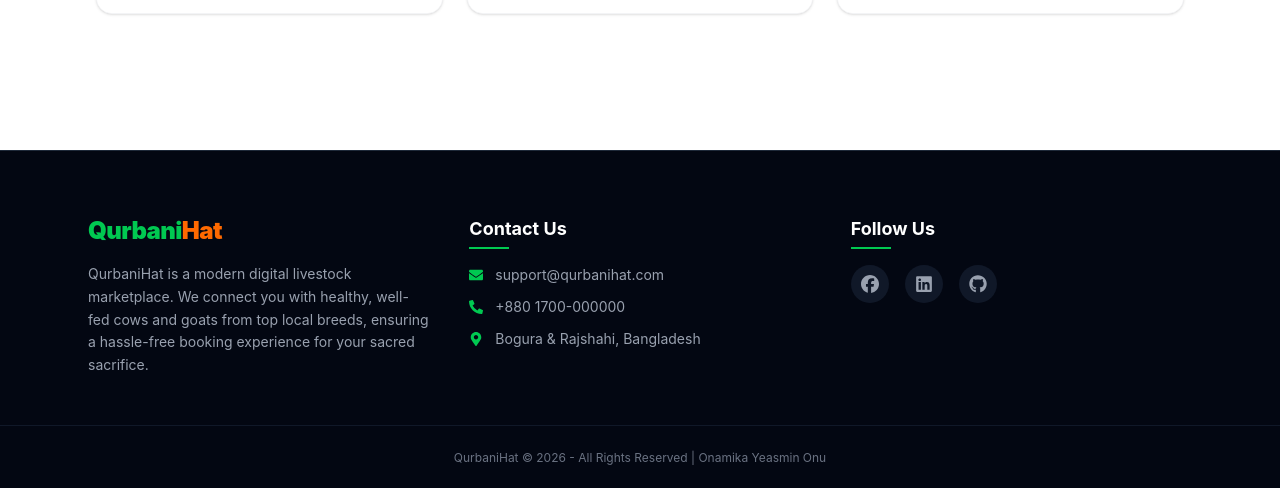
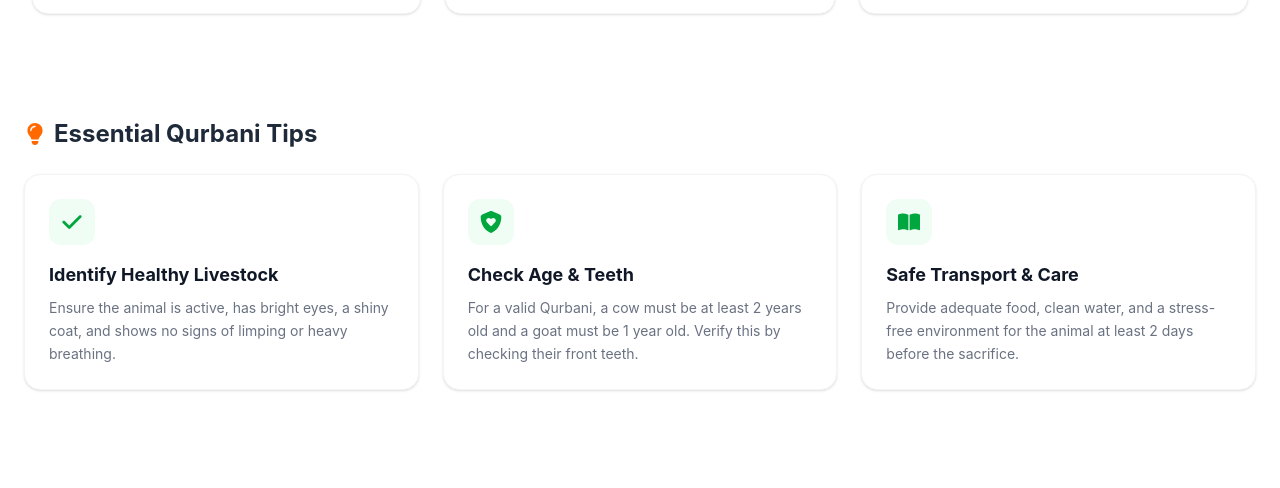
Before and after one commit to onamikaonu086-boop/assignment-8-onu, a Next.js app: page / in a window 1280 px wide. Shown: the part 1853-2341 px from the top of the page. Built offline with nearby package versions, Linux system fonts and the light colour scheme.

Commit message:
make qurbanitips section and width adjustment

```diff
--- a/src/app/(main)/page.js
+++ b/src/app/(main)/page.js
@@ -1,4 +1,5 @@
 import FeaturedAnimals from "@/components/hompage/FeaturedAnimals";
+import QurbaniTips from "@/components/hompage/QurbaniTips";
 import Banner from "@/components/shared/Banner";
 
 
@@ -8,6 +9,7 @@ export default function Home() {
     <div>
       <Banner />
       <FeaturedAnimals />
+      <QurbaniTips></QurbaniTips>
     </div>
   );
 }
--- a/src/components/hompage/FeaturedAnimals.jsx
+++ b/src/components/hompage/FeaturedAnimals.jsx
@@ -8,7 +8,7 @@ const FeaturedAnimals = async () => {
     const featuredAnimals = await getFeaturedAnimals();
 
     return (
-        <div className='max-w-6xl mx-auto px-6 py-12'>
+        <div className='max-w-7xl mx-auto px-6 py-12'>
             <div className='flex justify-between items-center mb-5'>
                 <div className='flex items-center gap-2'>
                     <FaWandSparkles className='text-orange-500' size={24} />
--- /dev/null
+++ b/src/components/hompage/QurbaniTips.jsx
@@ -0,0 +1,60 @@
+import React from 'react';
+import { FaLightbulb, FaCheck, FaShieldHeart, FaBookOpen } from 'react-icons/fa6';
+
+const tips = [
+    {
+        id: 1,
+        icon: <FaCheck className="text-green-600" size={22} />,
+        title: "Identify Healthy Livestock",
+        desc: "Ensure the animal is active, has bright eyes, a shiny coat, and shows no signs of limping or heavy breathing."
+    },
+    {
+        id: 2,
+        icon: <FaShieldHeart className="text-green-600" size={22} />,
+        title: "Check Age & Teeth",
+        desc: "For a valid Qurbani, a cow must be at least 2 years old and a goat must be 1 year old. Verify this by checking their front teeth."
+    },
+    {
+        id: 3,
+        icon: <FaBookOpen className="text-green-600" size={22} />,
+        title: "Safe Transport & Care",
+        desc: "Provide adequate food, clean water, and a stress-free environment for the animal at least 2 days before the sacrifice."
+    }
+];
+
+const QurbaniTips = () => {
+    return (
+        <div className="max-w-7xl mx-auto px-6 py-12">
+            <div className='flex items-center gap-2 mb-6'>
+                <FaLightbulb className='text-orange-500' size={22} />
+                <h2 className='text-2xl font-bold text-gray-800'>
+                    Essential Qurbani Tips
+                </h2>
+            </div>
+
+
+            <div className='grid grid-cols-1 md:grid-cols-3 gap-6'>
+                {tips.map((tip) => (
+                    <div
+                        key={tip.id}
+                        className='bg-white border border-gray-100 p-6 rounded-2xl shadow-sm hover:shadow-md transition-all duration-300 flex flex-col items-start'
+                    >
+
+                        <div className='p-3 bg-green-50 rounded-xl mb-4'>
+                            {tip.icon}
+                        </div>
+
+                        <h3 className='font-bold text-lg text-gray-900 mb-2'>
+                            {tip.title}
+                        </h3>
+                        <p className='text-sm text-gray-500 leading-relaxed'>
+                            {tip.desc}
+                        </p>
+                    </div>
+                ))}
+            </div>
+        </div>
+    );
+};
+
+export default QurbaniTips;
--- a/src/components/shared/Banner.jsx
+++ b/src/components/shared/Banner.jsx
@@ -57,7 +57,7 @@ const Banner = () => {
     return (
         <div className="w-full mt-6 flex justify-center">
 
-            <div className="max-w-6xl w-full mx-auto px-6 rounded-2xl overflow-hidden h-[50vh] md:h-[65vh] relative shadow-lg">
+            <div className="max-w-7xl w-full mx-auto px-6 rounded-2xl overflow-hidden h-[50vh] md:h-[65vh] relative shadow-lg">
 
                 <div
                     className='flex h-full transition-transform duration-700 ease-in-out'
--- a/src/components/shared/Footer.jsx
+++ b/src/components/shared/Footer.jsx
@@ -6,7 +6,7 @@ import { FaEnvelope, FaPhoneAlt, FaMapMarkerAlt } from 'react-icons/fa';
 const Footer = () => {
     return (
         <footer className='w-full bg-gray-950 text-gray-300 pt-16 pb-6 mt-20 border-t border-gray-800'>
-            <div className='max-w-6xl mx-auto px-6 grid grid-cols-1 md:grid-cols-3 gap-10 mb-12 text-left'>
+            <div className='max-w-7xl mx-auto px-6 grid grid-cols-1 md:grid-cols-3 gap-10 mb-12 text-left'>
 
 
                 <div className='flex flex-col justify-start'>
--- a/src/components/shared/Navbar.jsx
+++ b/src/components/shared/Navbar.jsx
@@ -13,7 +13,7 @@ export default function Navbar() {
   return (
     <nav className="bg-white shadow-md sticky top-0 z-50 w-full">
 
-      <div className="max-w-6xl mx-auto px-6 py-4 flex justify-between items-center">
+      <div className="max-w-7xl mx-auto px-6 py-4 flex justify-between items-center">
 
 
         <Link href="/" className="text-2xl font-black text-green-600 tracking-tight">
```
